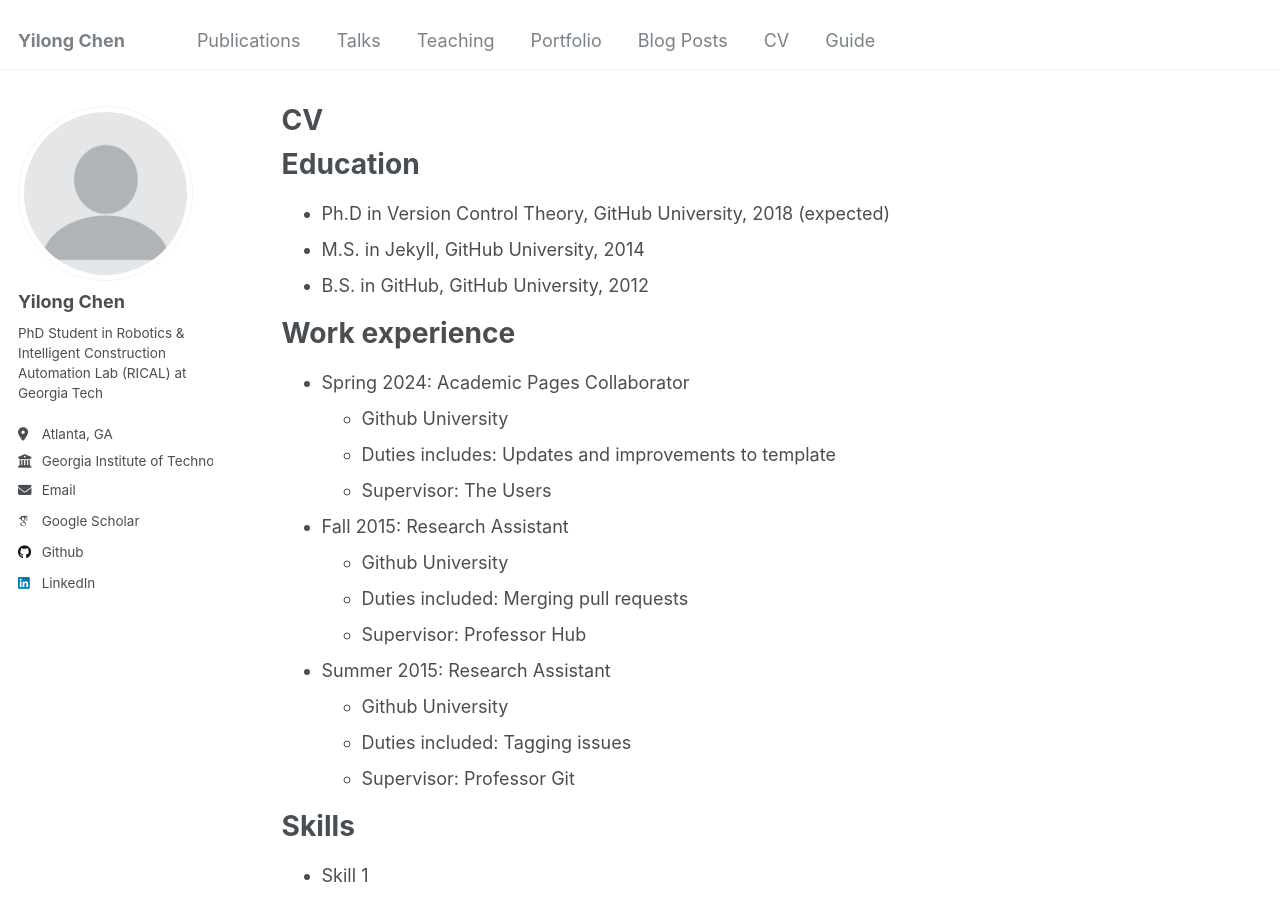
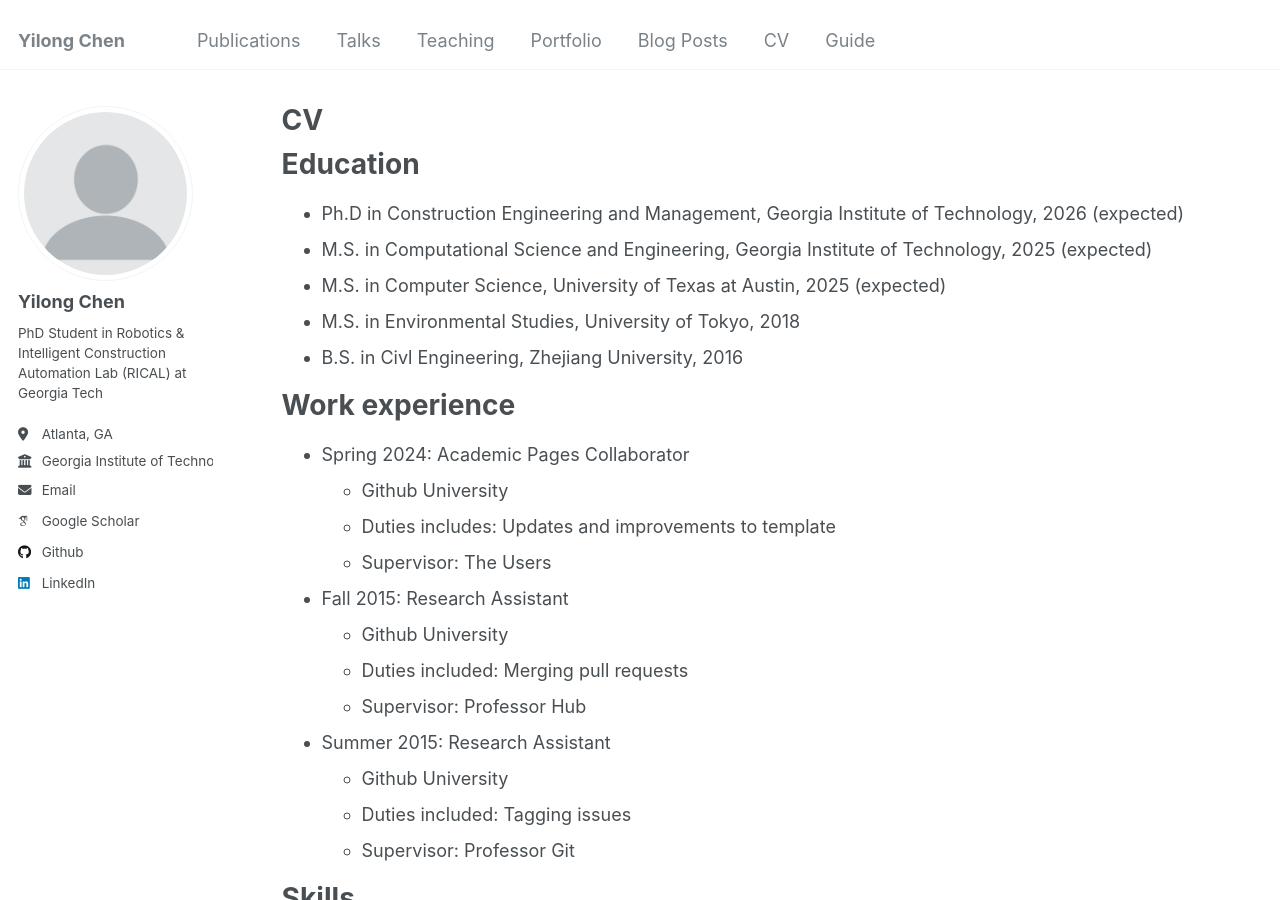
Before and after one commit to chenyilong0520/chenyilong0520.github.io, a Jekyll site: the page built from _pages/cv.md, in a window 1280 px wide and 900 px high. Built offline with Jekyll 4.4.1, drawn with Linux system fonts in a browser that asks for light colours; some web fonts are replaced.

Commit message:
Update cv.md

```diff
--- a/_pages/cv.md
+++ b/_pages/cv.md
@@ -11,9 +11,11 @@ redirect_from:
 
 Education
 ======
-* Ph.D in Version Control Theory, GitHub University, 2018 (expected)
-* M.S. in Jekyll, GitHub University, 2014
-* B.S. in GitHub, GitHub University, 2012
+* Ph.D in Construction Engineering and Management, Georgia Institute of Technology, 2026 (expected)
+* M.S. in Computational Science and Engineering, Georgia Institute of Technology, 2025 (expected)
+* M.S. in Computer Science, University of Texas at Austin, 2025 (expected)
+* M.S. in Environmental Studies, University of Tokyo, 2018
+* B.S. in Civl Engineering, Zhejiang University, 2016
 
 Work experience
 ======
```
